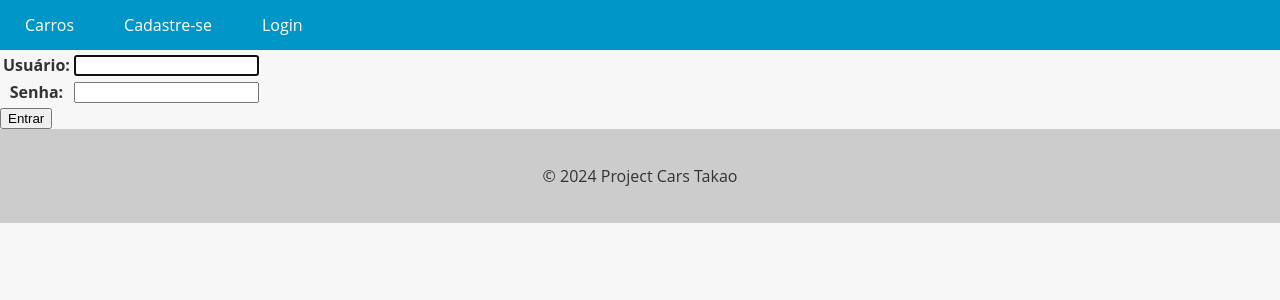
After one commit to HideTakao/catalogo-de-Carros, a Django app: page /login/ in a window 1280 px wide. The commit adds this page. Shown: the top 300 px of the page. Run offline with Django 4.2, Linux system fonts and the light colour scheme.

Commit message:
adicionado pagina de login

```diff
--- /dev/null
+++ b/accounts/templates/login.html
@@ -0,0 +1,11 @@
+{% extends 'base.html' %}
+
+{% block content %}
+    <form method="post">
+        {% csrf_token %}
+        <table>
+            {{login_form.as_table}}
+        </table>
+        <input type="submit" value="Entrar">
+    </form>
+{% endblock %}
--- a/accounts/views.py
+++ b/accounts/views.py
@@ -1,12 +1,31 @@
 from django.shortcuts import render, redirect
-from django.contrib.auth.forms import UserCreationForm
+from django.contrib.auth.forms import UserCreationForm, AuthenticationForm
+from django.contrib.auth import authenticate, login, logout
 
 def register_view(request):
     if request.method == 'POST':
         user_form = UserCreationForm(request.POST)
         if user_form.is_valid():
             user_form.save()
-            return redirect('cars_list')
+            return redirect('login')
     else:
         user_form = UserCreationForm()
     return render(request, 'register.html', {'user_form':user_form})
+
+def login_view(request):
+    if request.method == 'POST':
+        username = request.POST['username']
+        password = request.POST['password']
+        user = authenticate(request, username = username, password = password)
+        if user is not None:
+            login(request,user)
+            return redirect('cars_list')
+        else:
+            login_form = AuthenticationForm()
+    else:
+        login_form = AuthenticationForm()
+    return render(request, 'login.html', {'login_form':login_form})
+
+def logout_view(request):
+    logout(request)
+    return redirect('cars_list')
--- a/app/templates/base.html
+++ b/app/templates/base.html
@@ -72,8 +72,18 @@
   <header>
     <nav>
       <ul>
+        {% if user.is_authenticated %}
+          <li>Olá, {{ user.username }}</li>
+          <li><a href="{% url 'new_car' %}">Cadastrar Carro</a></li>
+        {% endif %}
         <li><a href="{% url 'cars_list' %}">Carros</a></li>
-        <li><a href="{% url 'new_car' %}">Cadastrar Carro</a></li>
+        {% if not user.is_authenticated %}
+          <li><a href="{% url 'register' %}">Cadastre-se</a></li>
+          <li><a href="{% url 'login' %}">Login</a></li>
+        {% endif %}
+        {% if user.is_authenticated %}
+          <li><a href="{% url 'logout' %}">Sair</a></li>
+        {% endif %}
       </ul>
     </nav>
   </header>
--- a/app/urls.py
+++ b/app/urls.py
@@ -3,11 +3,13 @@ from django.urls import path
 from django.conf import settings
 from django.conf.urls.static import static
 from cars.views import cars_view, new_car_view
-from accounts.views import register_view
+from accounts.views import register_view, login_view, logout_view
 
 urlpatterns = [
     path("admin/", admin.site.urls),
     path('cars/', cars_view, name='cars_list'),
     path('new_car/', new_car_view, name='new_car'),
-    path('register/', register_view, name='register')
+    path('register/', register_view, name='register'),
+    path('login/', login_view, name='login'),
+    path('logout/', logout_view, name='logout')
     ] + static(settings.MEDIA_URL, document_root=settings.MEDIA_ROOT)
```
Also changed, not shown: db.sqlite3.
